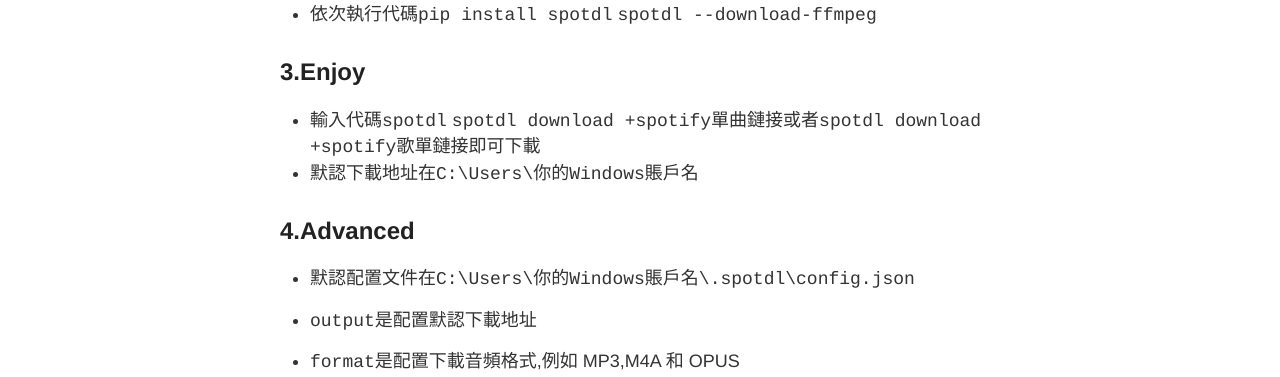
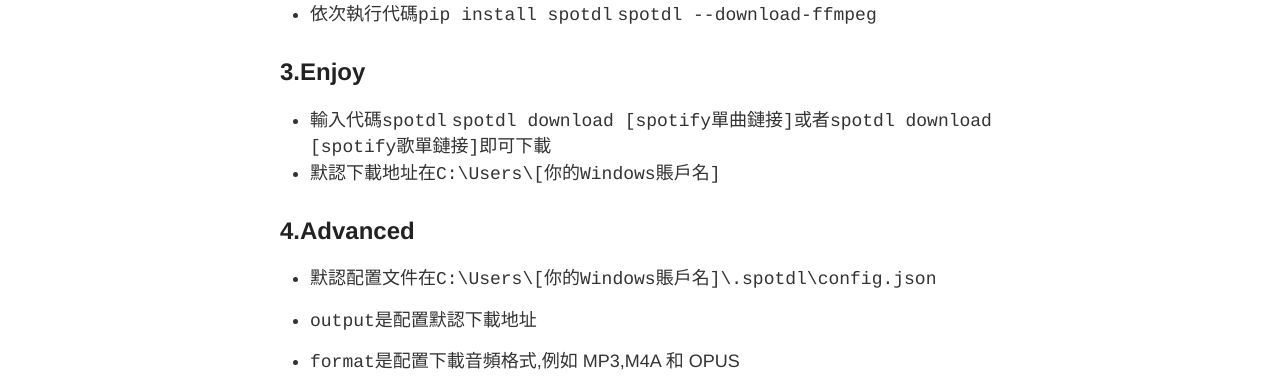
Before and after one commit to GholtsMxv/archiveblogg, a Jekyll site: the page built from _posts/2024-03-05-Download music for free on Spotify.md, in a window 1280 px wide. Shown: the part 535-912 px from the top of the page. Built offline with Jekyll 4.4.1, drawn with Linux system fonts in a browser that asks for light colours; comment, search, counter and statistics services are not loaded.

```diff
--- a/_posts/2024-03-05-Download music for free on Spotify.md
+++ b/_posts/2024-03-05-Download music for free on Spotify.md
@@ -18,12 +18,12 @@ title: 利用SpotDL下載Spotify音乐
 
 ## 3.Enjoy
 
-- 輸入代碼`spotdl` `spotdl download +spotify單曲鏈接`或者`spotdl download +spotify歌單鏈接`即可下載
-- 默認下載地址在`C:\Users\你的Windows賬戶名`
+- 輸入代碼`spotdl` `spotdl download [spotify單曲鏈接]`或者`spotdl download [spotify歌單鏈接]`即可下載
+- 默認下載地址在`C:\Users\[你的Windows賬戶名]`
 
 ## 4.Advanced
 
-- 默認配置文件在`C:\Users\你的Windows賬戶名\.spotdl\config.json`
+- 默認配置文件在`C:\Users\[你的Windows賬戶名]\.spotdl\config.json`
 
 - `output`是配置默認下載地址
 
```
